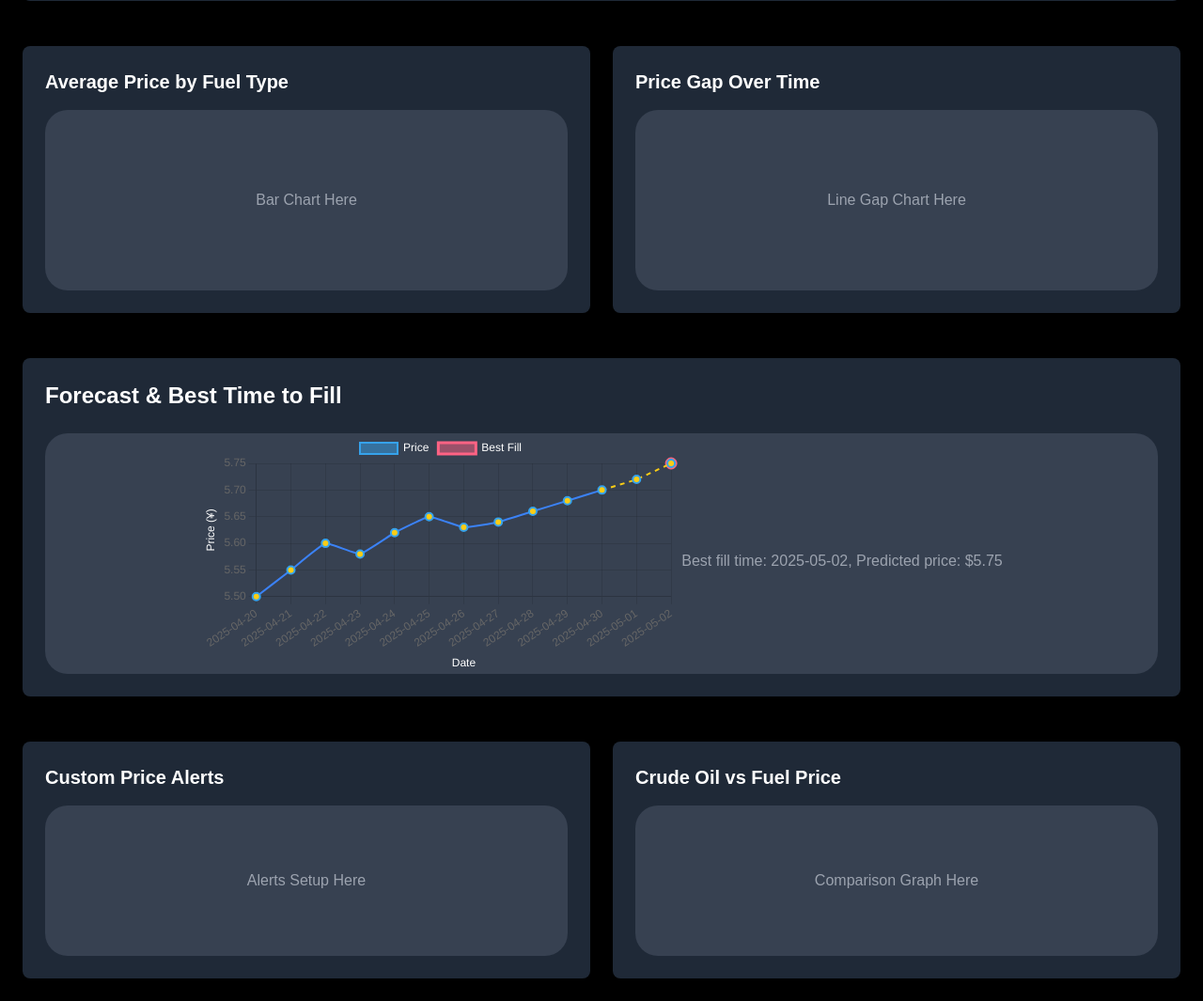
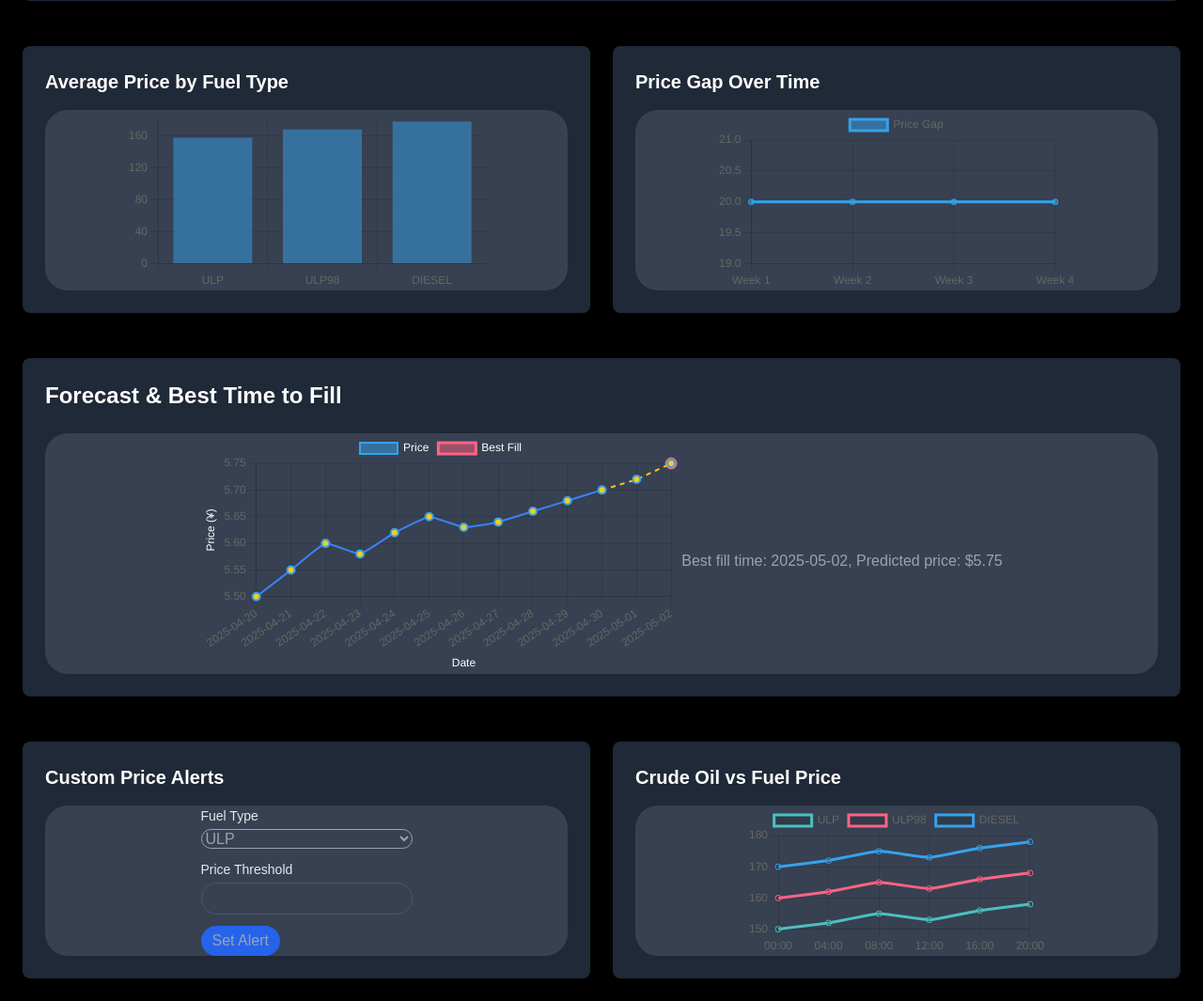
Before and after one commit to SeiKasahara/Agile-Web-App, a Flask app: page /dashboard/ in a window 1280 px wide. Shown: the part 1111-2176 px from the top of the page at 94% size. Run offline with Flask 3, Linux system fonts and the light colour scheme; the visitor is signed in with stand-in values (Sample User, id 1); some libraries are stand-ins or nearby versions; some web fonts are replaced.

Commit message:
complete alerts_factors, fuel_comparison functions

```diff
--- a/app/templates/components/dashboard/alerts_factors.html
+++ b/app/templates/components/dashboard/alerts_factors.html
@@ -1,14 +1,65 @@
-{% macro alerts_factors() %}
+{% macro alerts_factors(chart_data) %}
     <section class="grid grid-cols-1 md:grid-cols-2 gap-6">
         <div class="bg-gray-800 rounded-lg p-6 shadow hover:shadow-lg transition">
             <h2 class="text-xl font-bold mb-4">Custom Price Alerts</h2>
-        <div class="w-full h-40 bg-gray-700 rounded-md flex items-center justify-center text-gray-400">Alerts Setup Here</div>
+            <div class="w-full h-40 bg-gray-700 rounded-md flex items-center justify-center text-gray-400">
+                <form id="alertForm" class="space-y-3">
+                    <div>
+                        <label for="fuelType" class="block text-sm font-medium text-gray-200">Fuel Type</label>
+                        <select id="fuelType" class="mt-1 block w-full bg-gray-700 border border-gray-400 rounded-md">
+                            {% for ds in chart_data.daily.datasets %}
+                                <option value="{{ ds.label }}">{{ ds.label }}</option>
+                            {% endfor %}
+                        </select>
+                    </div>
+                    <div>
+                        <label for="priceThreshold" class="block text-sm font-medium text-gray-200">Price
+                            Threshold</label>
+                        <input type="number" step="0.01" id="priceThreshold"
+                               class="mt-1 block w-full bg-gray-700 border border-gray-600 rounded-md px-2 py-1"/>
+                    </div>
+                    <button type="submit" class="px-3 py-1 bg-blue-600 rounded-md hover:bg-blue-700">Set Alert</button>
+                </form>
+                <ul id="alertsList" class="mt-4 text-gray-200"></ul>
+            </div>
         </div>
         <div class="bg-gray-800 rounded-lg p-6 shadow hover:shadow-lg transition">
             <h2 class="text-xl font-bold mb-4">Crude Oil vs Fuel Price</h2>
             <div class="w-full h-40 bg-gray-700 rounded-md flex items-center justify-center text-gray-400">
-            Comparison Graph Here
+                <canvas id="crudeFuelChart" class="w-full h-64"></canvas>
             </div>
         </div>
     </section>
+    <script>
+        (function () {
+            // Handle Custom Price Alerts form
+            const form = document.getElementById('alertForm');
+            const alertsList = document.getElementById('alertsList');
+            form.addEventListener('submit', function (e) {
+                e.preventDefault();
+                const type = document.getElementById('fuelType').value;
+                const threshold = document.getElementById('priceThreshold').value;
+                const li = document.createElement('li');
+                li.textContent = `Alert set for ${type} at price ${threshold}`;
+                alertsList.appendChild(li);
+                form.reset();
+            });
+
+            // Render Crude Oil vs Fuel Price chart
+            const labels = {{ chart_data.daily.labels | tojson }};
+            const datasets = {{ chart_data.daily.datasets | tojson }};
+            const ctx = document.getElementById('crudeFuelChart').getContext('2d');
+            new Chart(ctx, {
+                type: 'line',
+                data: {
+                    labels: labels,
+                    datasets: datasets
+                },
+                options: {
+                    scales: {x: {display: true}, y: {display: true}},
+                    plugins: {legend: {position: 'top'}}
+                }
+            });
+        })();
+    </script>
 {% endmacro %}
--- a/app/templates/components/dashboard/fuel_comparison.html
+++ b/app/templates/components/dashboard/fuel_comparison.html
@@ -1,14 +1,52 @@
-{% macro fuel_comparison() %}
+{% macro fuel_comparison(chart_data) %}
     <section class="grid grid-cols-1 md:grid-cols-2 gap-6">
         <div class="bg-gray-800 rounded-lg p-6 shadow hover:shadow-lg transition">
             <h2 class="text-xl font-bold mb-4">Average Price by Fuel Type</h2>
-        <div class="w-full h-48 bg-gray-700 rounded-md flex items-center justify-center text-gray-400">Bar Chart Here</div>
+            <div class="w-full h-48 bg-gray-700 rounded-md flex items-center justify-center text-gray-400">
+                <canvas id="avgPriceChart" class="w-full h-48"></canvas>
+            </div>
         </div>
         <div class="bg-gray-800 rounded-lg p-6 shadow hover:shadow-lg transition">
             <h2 class="text-xl font-bold mb-4">Price Gap Over Time</h2>
             <div class="w-full h-48 bg-gray-700 rounded-md flex items-center justify-center text-gray-400">
-            Line Gap Chart Here
+                <canvas id="priceGapChart" class="w-full h-48"></canvas>
             </div>
         </div>
     </section>
+    <script>
+        (function () {
+            const labels = {{ chart_data.monthly.labels | tojson }};
+            const datasets = {{ chart_data.monthly.datasets | tojson }};
+
+            // Compute average prices
+            const avgLabels = datasets.map(ds => ds.label);
+            const avgData = datasets.map(ds => {
+                const sum = ds.data.reduce((a, b) => a + b, 0);
+                return (sum / ds.data.length).toFixed(2);
+            });
+
+            // Bar chart for averages
+            const ctxBar = document.getElementById('avgPriceChart').getContext('2d');
+            new Chart(ctxBar, {
+                type: 'bar',
+                data: {labels: avgLabels, datasets: [{label: 'Average Price', data: avgData}]},
+                options: {scales: {y: {beginAtZero: true}}, plugins: {legend: {display: false}}}
+            });
+
+            // Compute price gap (max - min) at each time
+            const gapData = labels.map((_, idx) => {
+                const values = datasets.map(ds => ds.data[idx]);
+                return Math.max(...values) - Math.min(...values);
+            });
+
+            // Line chart for price gap
+            const ctxLine = document.getElementById('priceGapChart').getContext('2d');
+            new Chart(ctxLine, {
+                type: 'line',
+                data: {labels: labels, datasets: [{label: 'Price Gap', data: gapData, tension: 0.3}]},
+                options: {scales: {x: {display: true}, y: {display: true}}, plugins: {legend: {position: 'top'}}}
+            });
+        })();
+    </script>
+
 {% endmacro %}
--- a/app/templates/main/dashboard.html
+++ b/app/templates/main/dashboard.html
@@ -90,11 +90,11 @@
                 <!-- Location Heatmap -->
                 {{ location_heatmap() }}
                 <!-- Fuel Type Comparison -->
-                {{ fuel_comparison() }}
+                {{ fuel_comparison(chart_data) }}
                 <!-- Predictive Analytics -->
                 {{ predictive_analytics() }}
                 <!-- Alerts & External Factors -->
-                {{ alerts_factors() }}
+                {{ alerts_factors(chart_data) }}
             </div>
             <!-- Dashboard Content End -->
         </div>
```
Lines whose indentation alone changed are shown as unchanged.
